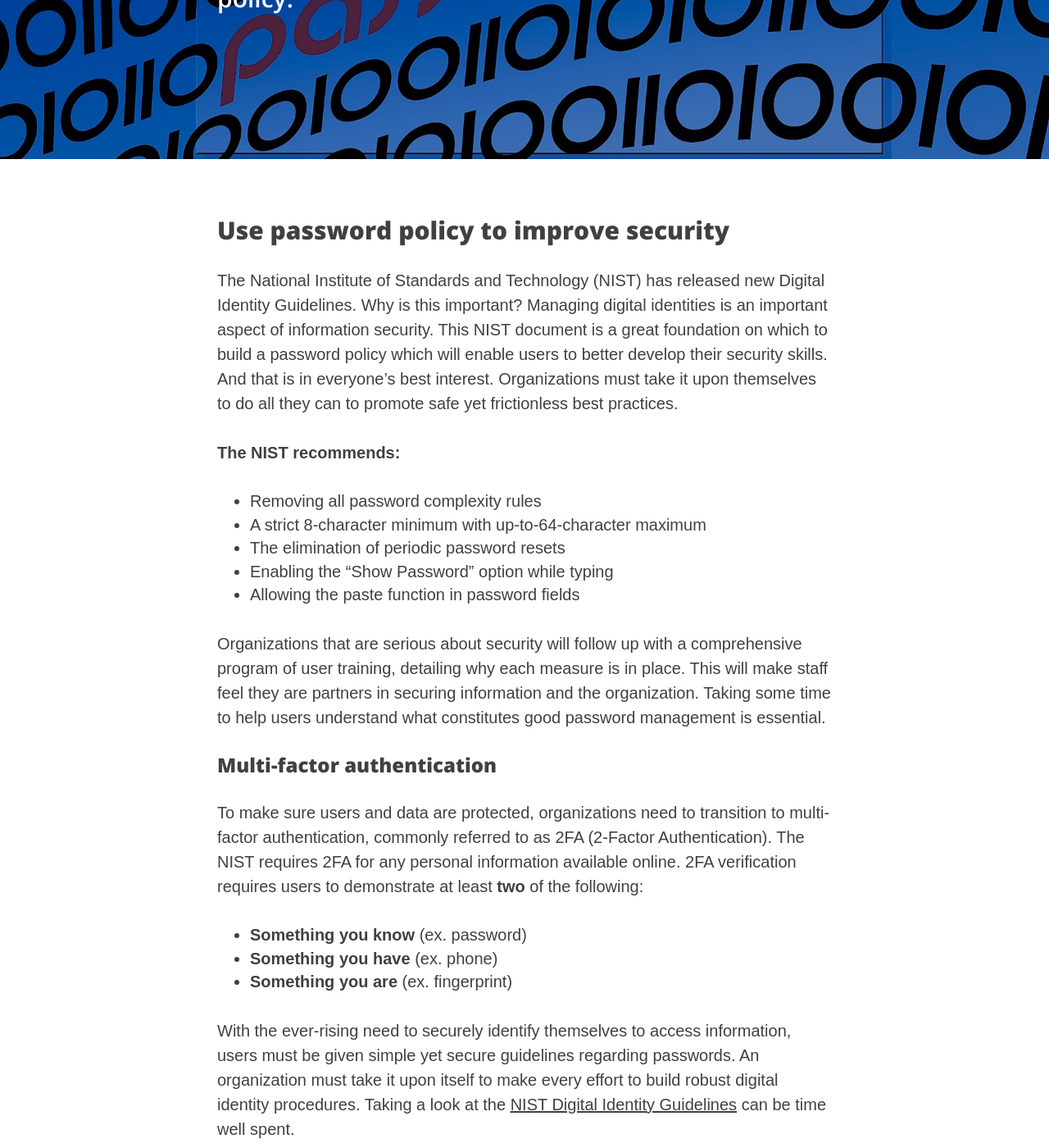
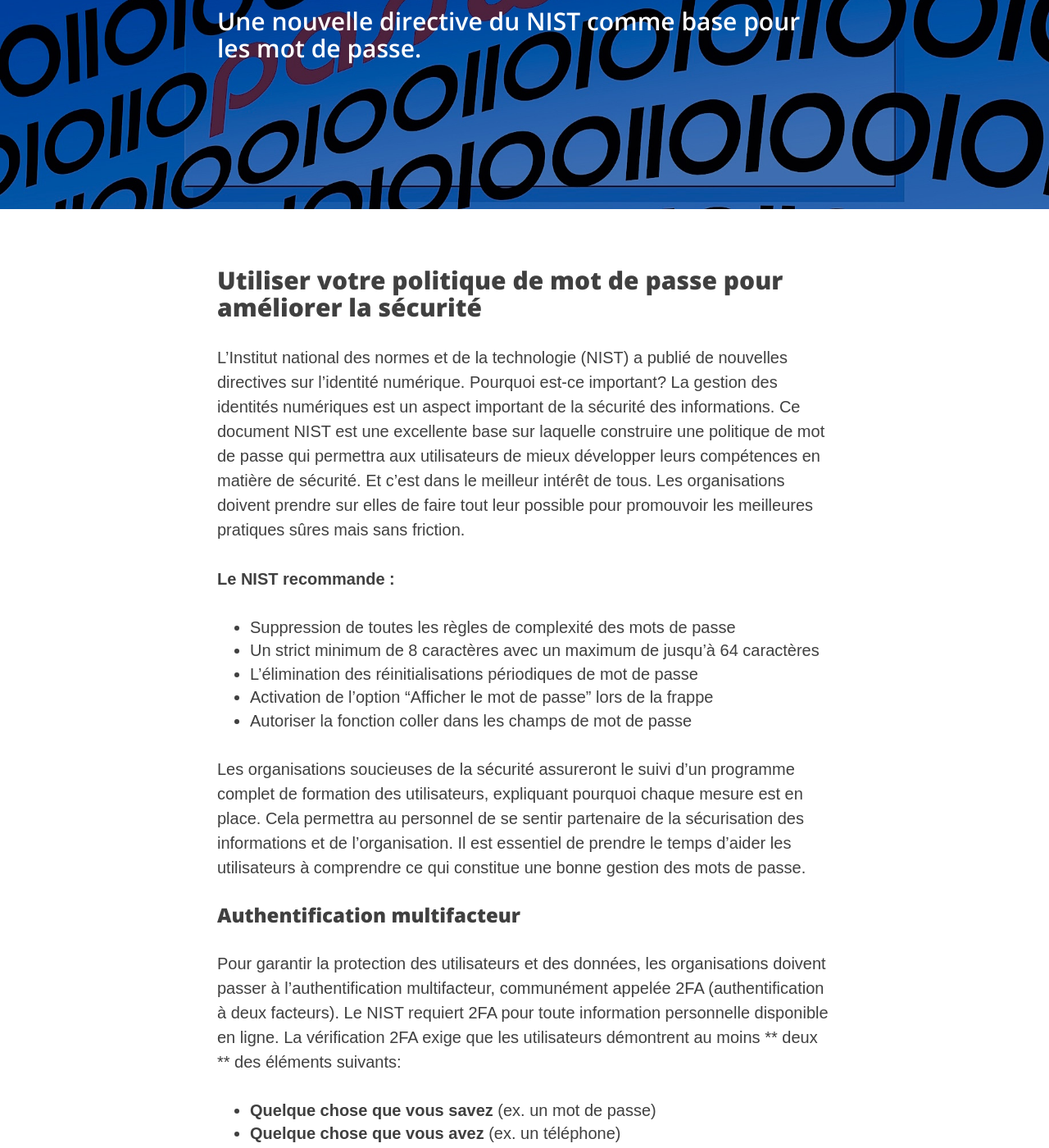
Before and after one commit to riod4/fr-services, a Jekyll site: the page built from _posts/2017-10-13-better-password-security.md, in a window 1280 px wide and 1400 px high, scrolled down 353 px. Shown: the whole window at 82% size. Built offline with Jekyll 4.4.1, drawn with Linux system fonts in a browser that asks for light colours; nearby versions of some CDN libraries; some of the changed text lies outside the part shown.

Commit message:
2020-06-26 fr text placeholder

```diff
--- a/_posts/2017-10-13-better-password-security.md
+++ b/_posts/2017-10-13-better-password-security.md
@@ -1,10 +1,10 @@
 ---
 layout:     post
-title:      "Better password policy improves security"
-subtitle:   "A new NIST guideline as a foundation for password policy."
-description: "The NIST has released new Digital Identity Guidelines. Why is it important? Understanding digital identities helps staff develop their security awareness."
+title:      "Une meilleure politique de mot de passe améliore la sécurité"
+subtitle:   "Une nouvelle directive du NIST comme base pour les mot de passe."
+description: "Le NIST a publié de nouvelles directives d'identité numérique. Pourquoi est-ce important? La compréhension des identités numériques aide le personnel à développer une comprehension de base en sécurité numérique."
 date:       2017-10-13 12:00:00
-permalink:  /better-password-security
+permalink:  /mot-de-passe
 author:     "dario"
 header-img: "img/better-password-security.jpg"
 header-title:
@@ -12,26 +12,26 @@ header-author:
 header-credit-link: https://pixabay.com/en/access-data-password-mask-matrix-694539/
 header-license:  CC0 Creative Commons
 ---
-## Use password policy to improve security
-The National Institute of Standards and Technology (NIST) has released new Digital Identity Guidelines. Why is this important? Managing digital identities is an important aspect of information security. This NIST document is a great foundation on which to build a password policy which will enable users to better develop their security skills. And that is in everyone’s best interest. Organizations must take it upon themselves to do all they can to promote safe yet frictionless best practices.
+## Utiliser votre politique de mot de passe pour améliorer la sécurité
+L'Institut national des normes et de la technologie (NIST) a publié de nouvelles directives sur l'identité numérique. Pourquoi est-ce important? La gestion des identités numériques est un aspect important de la sécurité des informations. Ce document NIST est une excellente base sur laquelle construire une politique de mot de passe qui permettra aux utilisateurs de mieux développer leurs compétences en matière de sécurité. Et c'est dans le meilleur intérêt de tous. Les organisations doivent prendre sur elles de faire tout leur possible pour promouvoir les meilleures pratiques sûres mais sans friction.
 
-**The NIST recommends:**
+**Le NIST recommande :**
 
-* Removing all password complexity rules
-* A strict 8-character minimum with up-to-64-character maximum
-* The elimination of periodic password resets
-* Enabling the "Show Password" option while typing
-* Allowing the paste function in password fields
+* Suppression de toutes les règles de complexité des mots de passe
+* Un strict minimum de 8 caractères avec un maximum de jusqu'à 64 caractères
+* L'élimination des réinitialisations périodiques de mot de passe
+* Activation de l'option "Afficher le mot de passe" lors de la frappe
+* Autoriser la fonction coller dans les champs de mot de passe
 
-Organizations that are serious about security will follow up with a comprehensive program of user training, detailing why each measure is in place. This will make staff feel they are partners in securing information and the organization. Taking some time to help users understand what constitutes good password management is essential.
+Les organisations soucieuses de la sécurité assureront le suivi d'un programme complet de formation des utilisateurs, expliquant pourquoi chaque mesure est en place. Cela permettra au personnel de se sentir partenaire de la sécurisation des informations et de l'organisation. Il est essentiel de prendre le temps d'aider les utilisateurs à comprendre ce qui constitue une bonne gestion des mots de passe.
 
-### Multi-factor authentication
-To make sure users and data are protected, organizations need to transition to multi-factor authentication, commonly referred to as 2FA (2-Factor Authentication). The NIST requires 2FA for any personal information available online. 2FA verification requires users to demonstrate at least **two** of the following:
+### Authentification multifacteur
+Pour garantir la protection des utilisateurs et des données, les organisations doivent passer à l'authentification multifacteur, communément appelée 2FA (authentification à deux facteurs). Le NIST requiert 2FA pour toute information personnelle disponible en ligne. La vérification 2FA exige que les utilisateurs démontrent au moins ** deux ** des éléments suivants:
 
-* **Something you know** (ex. password)
-* **Something you have** (ex. phone)
-* **Something you are** (ex. fingerprint)
+* **Quelque chose que vous savez** (ex. un mot de passe)
+* **Quelque chose que vous avez** (ex. un téléphone)
+* **Quelque chose que vous êtes** (ex. une empreinte digitale)
 
-With the ever-rising need to securely identify themselves to access information, users must be given simple yet secure guidelines regarding passwords. An organization must take it upon itself to make every effort to build robust digital identity procedures. Taking a look at the [NIST Digital Identity Guidelines](https://pages.nist.gov/800-63-3/sp800-63-3.html){:rel="nofollow"}{:target="_blank"} can be time well spent.
+Avec le besoin toujours croissant de s'identifier en toute sécurité pour accéder aux informations, les utilisateurs doivent recevoir des directives simples mais sécurisées concernant les mots de passe. Une organisation doit prendre sur elle de tout mettre en œuvre pour établir des procédures d'identité numérique solides. Jetez un œil aux [Directives d'identité numérique du NIST](https://pages.nist.gov/800-63-3/sp800-63-3.html){:rel="nofollow"}{:target="_blank"} peut être du temps bien utilisé.
 
-To help your people improve their security mindset through smart user identification policy, get in touch. [**Contact us**]({{ site.baseurl }}/contact)
+Pour aider vos employés à améliorer leur état d'esprit en matière de sécurité grâce à une politique d'identification intelligente des utilisateurs, contactez-nous. [**Contactez-nous**]({{site.baseurl }}/contact)
```
